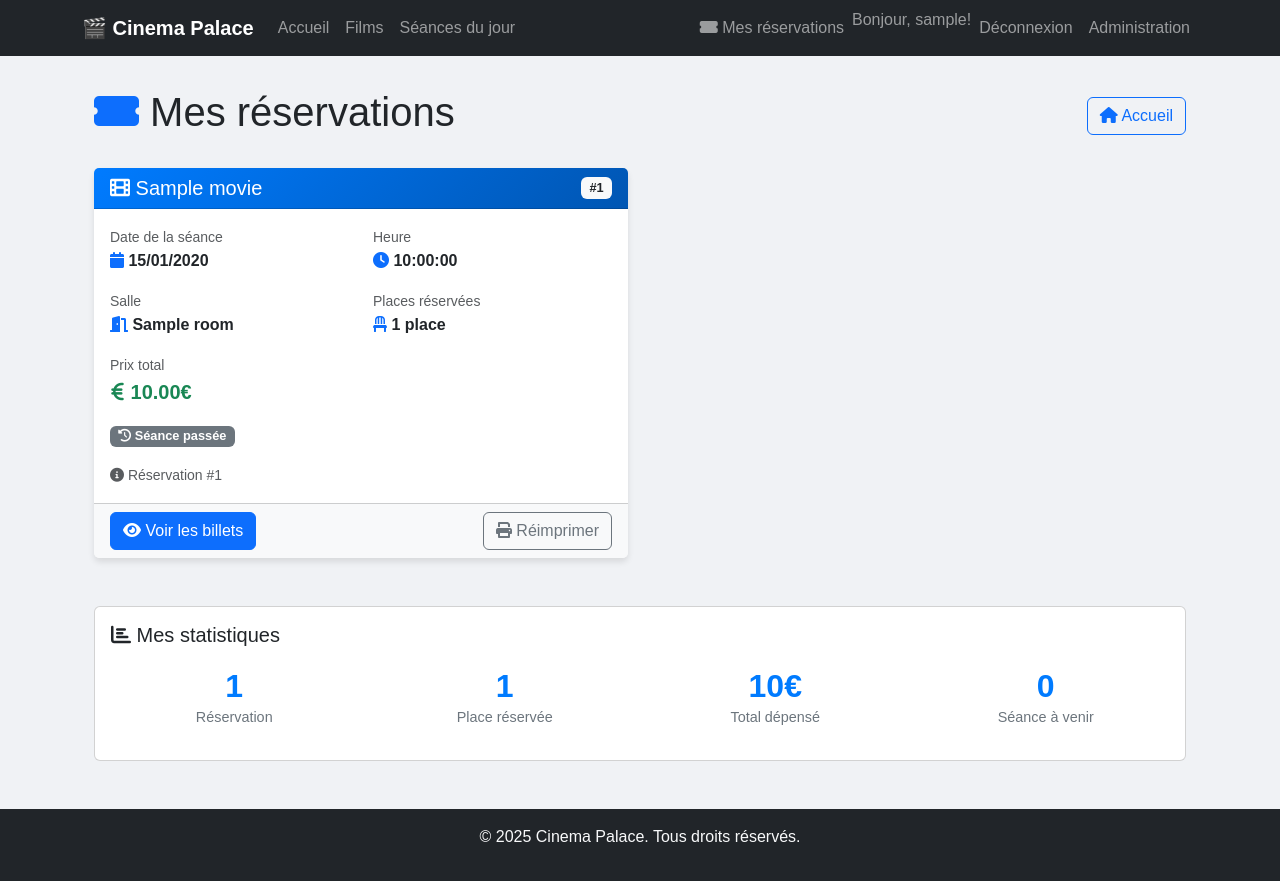
After one commit to haneulmath/Workshop, a Flask app: page /my-bookings in a window 1280 px wide. The commit adds this page. Run offline with Flask 3, Linux system fonts and the light colour scheme; the visitor is signed in with stand-in values (Sample User, id 1); tables that the repository leaves empty hold one stand-in row (values such as "Sample post").

Commit message:
booking recap

```diff
--- a/server.py
+++ b/server.py
@@ -557,6 +557,92 @@ def delete_showing(showing_id):
     flash(message, 'success' if success else 'error')
     return redirect(url_for('admin_dashboard'))
 
+@app.route('/my-bookings')
+def my_bookings():
+    """Afficher les réservations de l'utilisateur connecté"""
+    if 'user_id' not in session:
+        flash('Vous devez être connecté pour voir vos réservations', 'error')
+        return redirect(url_for('login_form'))
+
+    user_id = session['user_id']
+    bookings = modele.get_user_bookings(user_id)
+
+    # Ajouter la date actuelle pour les comparaisons dans le template
+    from datetime import date
+    today = date.today()
+
+    # Convertir les dates datetime en date pour la comparaison
+    for booking in bookings:
+        if hasattr(booking['date'], 'date'):
+            booking['date_only'] = booking['date'].date()
+        else:
+            booking['date_only'] = booking['date']
+
+    return render_template('my_bookings.html', bookings=bookings, today=today)
+
+@app.route('/booking/<int:booking_id>/details')
+def booking_details(booking_id):
+    """Afficher les détails d'une réservation spécifique avec réimpression des billets"""
+    if 'user_id' not in session:
+        flash('Vous devez être connecté pour voir cette réservation', 'error')
+        return redirect(url_for('login_form'))
+
+    user_id = session['user_id']
+    booking = modele.get_booking_details(booking_id, user_id)
+
+    if not booking:
+        flash('Réservation non trouvée', 'error')
+        return redirect(url_for('my_bookings'))
+
+    # Calculer les prix individuels selon l'âge (comme dans la réservation originale)
+    booking_details = []
+    for seat_detail in booking['seats_details']:
+        age = seat_detail['age']
+
+        # Calculer le prix selon l'âge (en utilisant le prix de base de la séance)
+        # On utilise une estimation du prix de base à partir du prix total
+        base_price = booking['price_euros'] / len(booking['seats_details'])
+
+        price_discount = 1.0
+        if age <= 12:
+            price_discount = 0.5  # Enfant
+        elif age <= 17:
+            price_discount = 0.7  # Jeune
+        elif age <= 25:
+            price_discount = 0.8  # Étudiant
+        elif age >= 65:
+            price_discount = 0.6  # Senior
+
+        seat_price = base_price * price_discount
+
+        booking_details.append({
+            'seat': seat_detail,
+            'spectator': {
+                'first_name': seat_detail['firstname'],
+                'last_name': seat_detail['lastname'],
+                'age': seat_detail['age']
+            },
+            'price': seat_price
+        })
+
+    # Préparer l'objet showing pour compatibilité avec le template booking_tickets
+    showing = {
+        'id': booking['showing_id'],
+        'movie': booking['movie_name'],
+        'date': booking['date'],
+        'time': booking['time'],
+        'room': booking['room_name']
+    }
+
+    return render_template('booking_tickets.html',
+                         success=True,
+                         booking_id=booking['booking_id'],
+                         booking=booking,
+                         showing=showing,
+                         booking_details=booking_details,
+                         total_price=booking['price_euros'],
+                         is_reprint=True)
+
 # Point d'entrée du programme
 if __name__ == "__main__":
     print("Démarrage du serveur Flask sur le port 5002...")
--- a/templates/base.html
+++ b/templates/base.html
@@ -5,6 +5,7 @@
     <meta name="viewport" content="width=device-width, initial-scale=1.0">
     <title>{% block title %}Cinema Palace{% endblock %}</title>
     <link href="https://cdn.jsdelivr.net/npm/bootstrap@5.3.3/dist/css/bootstrap.min.css" rel="stylesheet">
+    <link rel="stylesheet" href="https://cdnjs.cloudflare.com/ajax/libs/font-awesome/6.0.0/css/all.min.css">
     <style>
         body {
             background-color: #f0f2f5;
@@ -42,6 +43,11 @@
                 </ul>
                 <ul class="navbar-nav">
                     {% if session.username %}
+                        <li class="nav-item">
+                            <a class="nav-link" href="{{ url_for('my_bookings') }}">
+                                <i class="fas fa-ticket-alt"></i> Mes réservations
+                            </a>
+                        </li>
                         <li class="nav-item">
                             <span class="navbar-text">Bonjour, {{ session.username }}!</span>
                         </li>
--- /dev/null
+++ b/templates/my_bookings.html
@@ -0,0 +1,279 @@
+{% extends "base.html" %}
+
+{% block title %}Mes réservations - Cinema Palace{% endblock %}
+
+{% block content %}
+<div class="container mt-4">
+    <div class="row">
+        <div class="col-12">
+            <div class="d-flex justify-content-between align-items-center mb-4">
+                <h1>
+                    <i class="fas fa-ticket-alt text-primary"></i>
+                    Mes réservations
+                </h1>
+                <a href="{{ url_for('home') }}" class="btn btn-outline-primary">
+                    <i class="fas fa-home"></i> Accueil
+                </a>
+            </div>
+
+            {% if bookings %}
+                <div class="row">
+                    {% for booking in bookings %}
+                    <div class="col-lg-6 mb-4">
+                        <div class="card booking-card h-100">
+                            <div class="card-header bg-primary text-white">
+                                <div class="d-flex justify-content-between align-items-center">
+                                    <h5 class="mb-0">
+                                        <i class="fas fa-film"></i>
+                                        {{ booking.movie_name }}
+                                    </h5>
+                                    <span class="badge bg-light text-dark">
+                                        #{{ booking.booking_id }}
+                                    </span>
+                                </div>
+                            </div>
+                            <div class="card-body">
+                                <div class="row mb-3">
+                                    <div class="col-6">
+                                        <small class="text-muted">Date de la séance</small>
+                                        <div class="fw-bold">
+                                            <i class="fas fa-calendar text-primary"></i>
+                                            {{ booking.date.strftime('%d/%m/%Y') }}
+                                        </div>
+                                    </div>
+                                    <div class="col-6">
+                                        <small class="text-muted">Heure</small>
+                                        <div class="fw-bold">
+                                            <i class="fas fa-clock text-primary"></i>
+                                            {{ booking.time }}
+                                        </div>
+                                    </div>
+                                </div>
+
+                                <div class="row mb-3">
+                                    <div class="col-6">
+                                        <small class="text-muted">Salle</small>
+                                        <div class="fw-bold">
+                                            <i class="fas fa-door-open text-primary"></i>
+                                            {{ booking.room_name }}
+                                        </div>
+                                    </div>
+                                    <div class="col-6">
+                                        <small class="text-muted">Places réservées</small>
+                                        <div class="fw-bold">
+                                            <i class="fas fa-chair text-primary"></i>
+                                            {{ booking.seat_count }} place{{ 's' if booking.seat_count > 1 else '' }}
+                                        </div>
+                                    </div>
+                                </div>
+
+                                <div class="row mb-3">
+                                    <div class="col-12">
+                                        <small class="text-muted">Prix total</small>
+                                        <div class="fw-bold text-success fs-5">
+                                            <i class="fas fa-euro-sign"></i>
+                                            {{ "%.2f"|format(booking.price_euros) }}€
+                                        </div>
+                                    </div>
+                                </div>
+
+                                <!-- Statut de la séance -->
+                                <div class="mb-3">
+                                    {% set showing_date = booking.date_only %}
+                                    {% if showing_date < today %}
+                                        <span class="badge bg-secondary">
+                                            <i class="fas fa-history"></i> Séance passée
+                                        </span>
+                                    {% elif showing_date == today %}
+                                        <span class="badge bg-warning text-dark">
+                                            <i class="fas fa-clock"></i> Aujourd'hui
+                                        </span>
+                                    {% else %}
+                                        <span class="badge bg-success">
+                                            <i class="fas fa-calendar-check"></i> À venir
+                                        </span>
+                                    {% endif %}
+                                </div>
+
+                                <small class="text-muted">
+                                    <i class="fas fa-info-circle"></i>
+                                    Réservation #{{ booking.booking_id }}
+                                </small>
+                            </div>
+                            <div class="card-footer bg-light">
+                                <div class="d-flex justify-content-between align-items-center">
+                                    <a href="{{ url_for('booking_details', booking_id=booking.booking_id) }}"
+                                       class="btn btn-primary">
+                                        <i class="fas fa-eye"></i> Voir les billets
+                                    </a>
+                                    <a href="{{ url_for('booking_details', booking_id=booking.booking_id) }}"
+                                       class="btn btn-outline-secondary">
+                                        <i class="fas fa-print"></i> Réimprimer
+                                    </a>
+                                </div>
+                            </div>
+                        </div>
+                    </div>
+                    {% endfor %}
+                </div>
+
+                <!-- Statistiques -->
+                <div class="card mt-4">
+                    <div class="card-body">
+                        <h5 class="card-title">
+                            <i class="fas fa-chart-bar"></i> Mes statistiques
+                        </h5>
+                        <div class="row text-center">
+                            <div class="col-md-3">
+                                <div class="stat-item">
+                                    <div class="stat-number">{{ bookings|length }}</div>
+                                    <div class="stat-label">Réservation{{ 's' if bookings|length > 1 else '' }}</div>
+                                </div>
+                            </div>
+                            <div class="col-md-3">
+                                <div class="stat-item">
+                                    <div class="stat-number">{{ bookings|sum(attribute='seat_count') }}</div>
+                                    <div class="stat-label">Place{{ 's' if bookings|sum(attribute='seat_count') > 1 else '' }} réservée{{ 's' if bookings|sum(attribute='seat_count') > 1 else '' }}</div>
+                                </div>
+                            </div>
+                            <div class="col-md-3">
+                                <div class="stat-item">
+                                    <div class="stat-number">{{ "%.0f"|format(bookings|sum(attribute='price_euros')) }}€</div>
+                                    <div class="stat-label">Total dépensé</div>
+                                </div>
+                            </div>
+                            <div class="col-md-3">
+                                <div class="stat-item">
+                                    <div class="stat-number">
+                                        {% set upcoming = namespace(count=0) %}
+                                        {% for booking in bookings %}
+                                            {% if booking.date_only >= today %}
+                                                {% set upcoming.count = upcoming.count + 1 %}
+                                            {% endif %}
+                                        {% endfor %}
+                                        {{ upcoming.count }}
+                                    </div>
+                                    <div class="stat-label">Séance{{ 's' if upcoming.count > 1 else '' }} à venir</div>
+                                </div>
+                            </div>
+                        </div>
+                    </div>
+                </div>
+
+            {% else %}
+                <div class="text-center py-5">
+                    <div class="empty-state">
+                        <i class="fas fa-ticket-alt fa-4x text-muted mb-4"></i>
+                        <h3 class="text-muted">Aucune réservation</h3>
+                        <p class="text-muted">Vous n'avez encore effectué aucune réservation.</p>
+                        <a href="{{ url_for('movies') }}" class="btn btn-primary btn-lg">
+                            <i class="fas fa-film"></i> Découvrir nos films
+                        </a>
+                    </div>
+                </div>
+            {% endif %}
+        </div>
+    </div>
+</div>
+
+<style>
+.booking-card {
+    border: none;
+    box-shadow: 0 4px 6px rgba(0, 0, 0, 0.1);
+    transition: transform 0.2s ease, box-shadow 0.2s ease;
+}
+
+.booking-card:hover {
+    transform: translateY(-5px);
+    box-shadow: 0 8px 15px rgba(0, 0, 0, 0.2);
+}
+
+.booking-card .card-header {
+    background: linear-gradient(135deg, #007bff 0%, #0056b3 100%) !important;
+}
+
+.stat-item {
+    padding: 15px;
+}
+
+.stat-number {
+    font-size: 2rem;
+    font-weight: bold;
+    color: #007bff;
+    line-height: 1;
+}
+
+.stat-label {
+    font-size: 0.9rem;
+    color: #6c757d;
+    margin-top: 5px;
+}
+
+.empty-state {
+    padding: 60px 20px;
+}
+
+.badge {
+    font-size: 0.8rem;
+}
+
+@media (max-width: 768px) {
+    .card-footer .d-flex {
+        flex-direction: column;
+        gap: 10px;
+    }
+
+    .card-footer .btn {
+        width: 100%;
+    }
+
+    .stat-item {
+        margin-bottom: 20px;
+    }
+}
+
+.fade-in {
+    animation: fadeIn 0.8s ease-in;
+}
+
+@keyframes fadeIn {
+    from { opacity: 0; transform: translateY(20px); }
+    to { opacity: 1; transform: translateY(0); }
+}
+
+.booking-card {
+    animation: slideInUp 0.6s ease-out;
+}
+
+.booking-card:nth-child(even) {
+    animation-delay: 0.1s;
+}
+
+@keyframes slideInUp {
+    from {
+        opacity: 0;
+        transform: translateY(30px);
+    }
+    to {
+        opacity: 1;
+        transform: translateY(0);
+    }
+}
+</style>
+
+<script>
+document.addEventListener('DOMContentLoaded', function() {
+    // Ajouter classe d'animation
+    document.querySelector('.container').classList.add('fade-in');
+
+    // Animation des cartes
+    const cards = document.querySelectorAll('.booking-card');
+    cards.forEach((card, index) => {
+        setTimeout(() => {
+            card.style.opacity = '1';
+            card.style.transform = 'translateY(0)';
+        }, index * 100);
+    });
+});
+</script>
+{% endblock %}
```
Also changed, not shown: modele.py (+118 -2 lines), templates/booking_tickets.html (+16 -5 lines).
